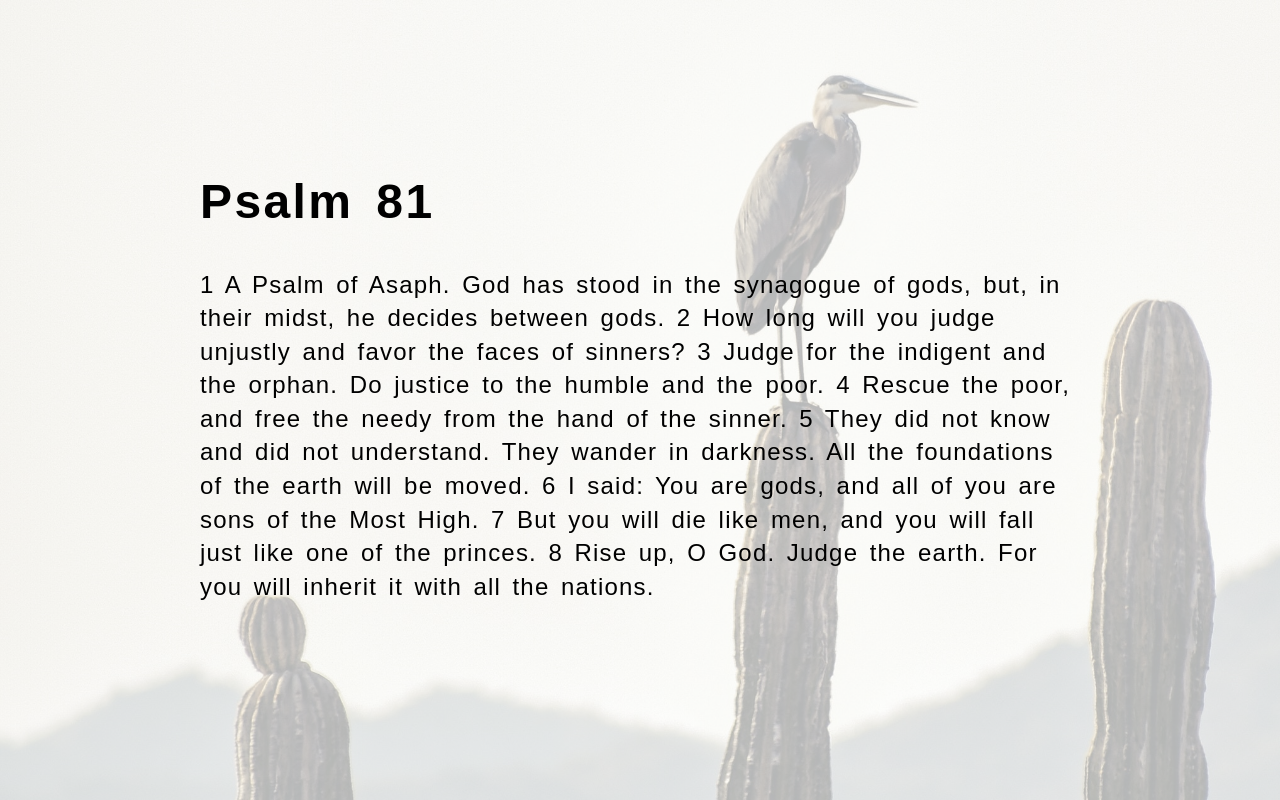
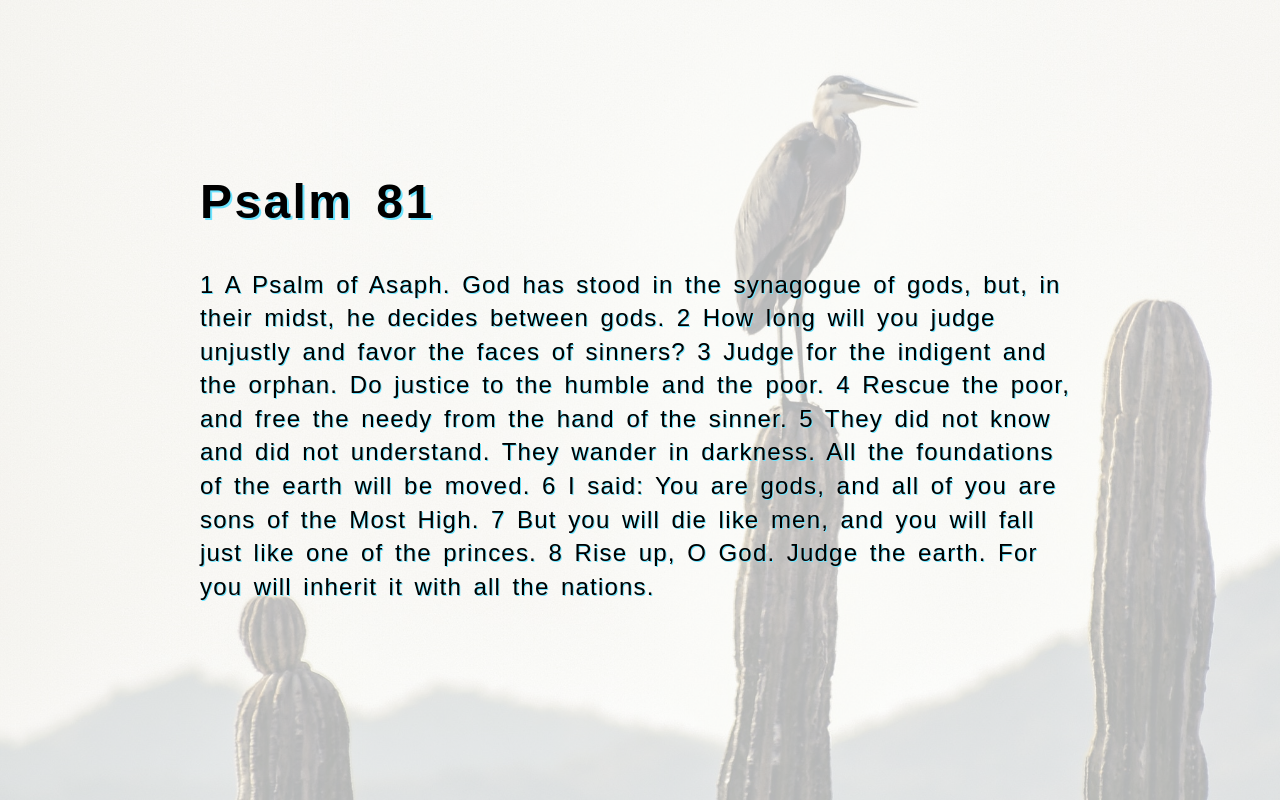
Before and after one commit to chylinski82/random_psalm, a plain HTML site: page index.html in a window 1280 px wide. Drawn offline with Linux system fonts and the light colour scheme.

Commit message:
added text-shadow

```diff
--- a/styles.css
+++ b/styles.css
@@ -22,10 +22,12 @@ h1, p {
 h1 {
     font-size: 48px;
     font-weight: 700;
+    text-shadow: 2px 2px rgb(108, 228, 255);
 }
 
 p {
     font-size: 24px;
     font-weight: 500;
+    text-shadow: 1px 1px rgb(108, 228, 255);
     overflow: visible;
 }
```
